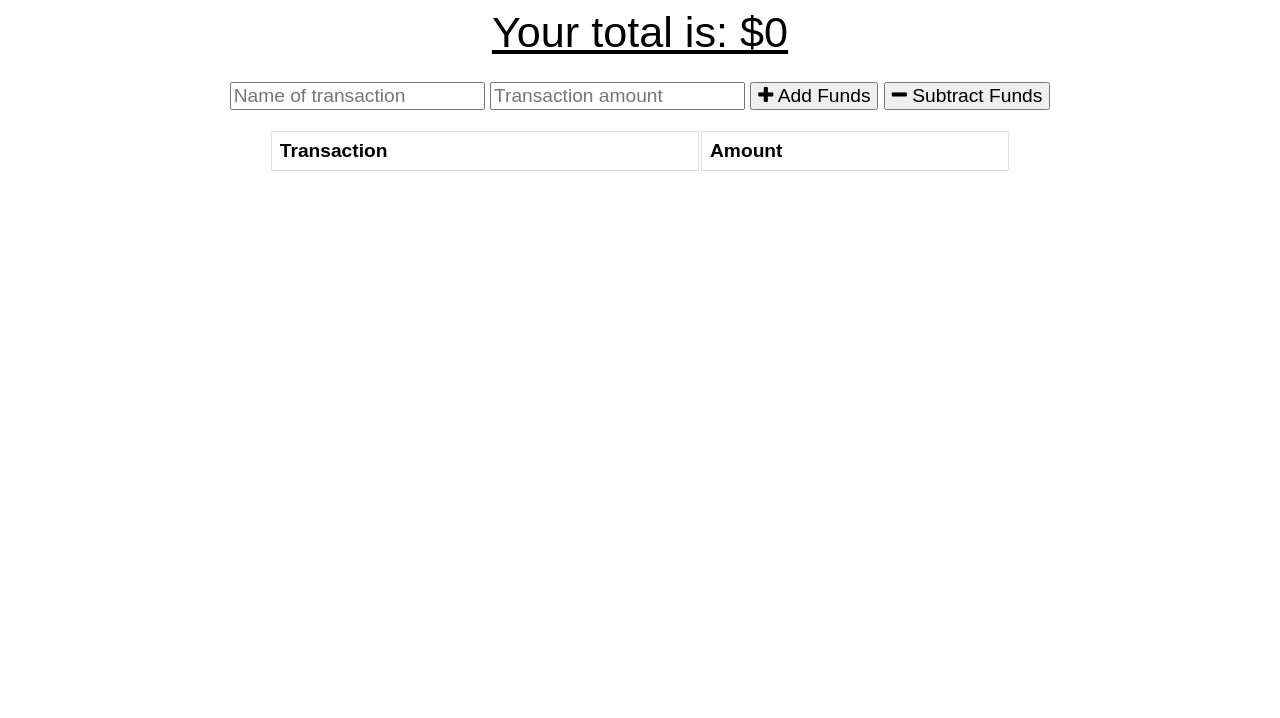
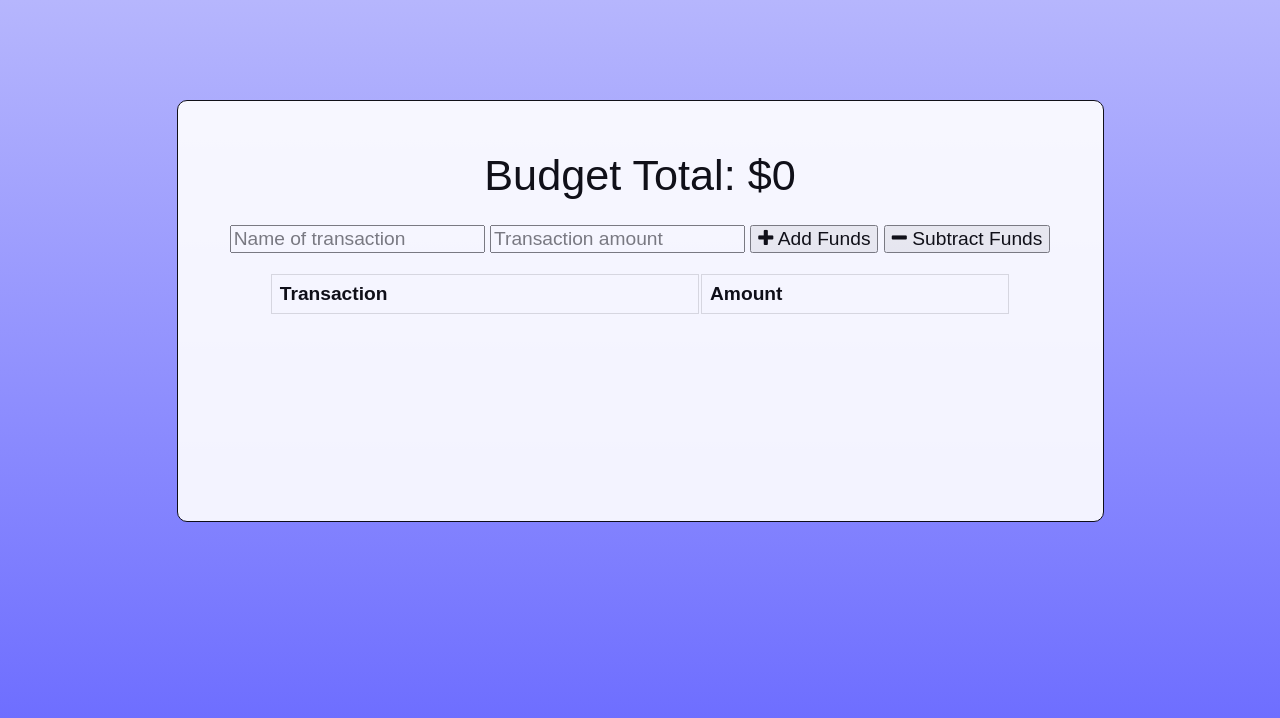
Before and after one commit to timanlemvo/Budget-Tracker-PWA, a website: page public/index.html in a window 1280 px wide. Drawn offline with nearby package versions, Linux system fonts and the light colour scheme; no server answers.

Commit message:
redid everything

```diff
--- a/public/css/styles.css
+++ b/public/css/styles.css
@@ -1,6 +1,10 @@
 body {
   font-size: 120%;
   font-family: Arial;
+  background-image: linear-gradient(180deg, #b6b6fd, #6666ff);
+  background-position: center;
+  background-repeat: no-repeat;
+  background-attachment: fixed;
 }
 
 button, input {
@@ -30,11 +34,16 @@ tr:nth-child(even) {
   margin: 0 auto;
   max-width: 825px;
   text-align: center;
+  border: 1px solid black;
+  border-radius: 10px;
+  margin: 100px auto;
+  padding: 50px;
+  background-color: white;
+  opacity: 90%;
 }
 
 .total {
   font-size: 150%;
-  text-decoration: underline;
 }
 
 .form {
--- a/public/index.html
+++ b/public/index.html
@@ -9,15 +9,14 @@
 
   <link rel="stylesheet" href="https://stackpath.bootstrapcdn.com/font-awesome/4.7.0/css/font-awesome.min.css">
   <link rel="stylesheet" href="css/styles.css">
-
-  <link rel="manifest" href="./manifest.json">
+  <link rel="manifest" href="manifest.json">
 
   <title>Budget Tracker</title>
 </head>
 <body>
-  <div class="wrapper">
+  <div class="bud-wrapper wrapper">
     <div class="total">
-      <div class="total">Your total is: $<span id="total">0</span></div>
+      <div class="total">Budget Total: $<span id="total">0</span></div>
     </div>
 
     <div class="form">
@@ -47,7 +46,6 @@
   <script src="js/index.js"></script>
   <script src="js/idb.js"></script>
 </body>
-
 <script>
   (function() {
     if('serviceWorker' in navigator) {
@@ -59,5 +57,5 @@
         );
     }
   })();
-  </script>
+</script>
 </html>
--- a/public/js/service-worker.js
+++ b/public/js/service-worker.js
@@ -1,4 +1,5 @@
-const APP_PREFIX = 'Budget_Tracker-';
+// global constants
+const APP_PREFIX = 'FoodFest-';
 const VERSION = 'version_01';
 const CACHE_NAME = APP_PREFIX + VERSION;
 
```
Also changed, not shown: public/js/idb.js (+16 -1 lines), 1 other file.
